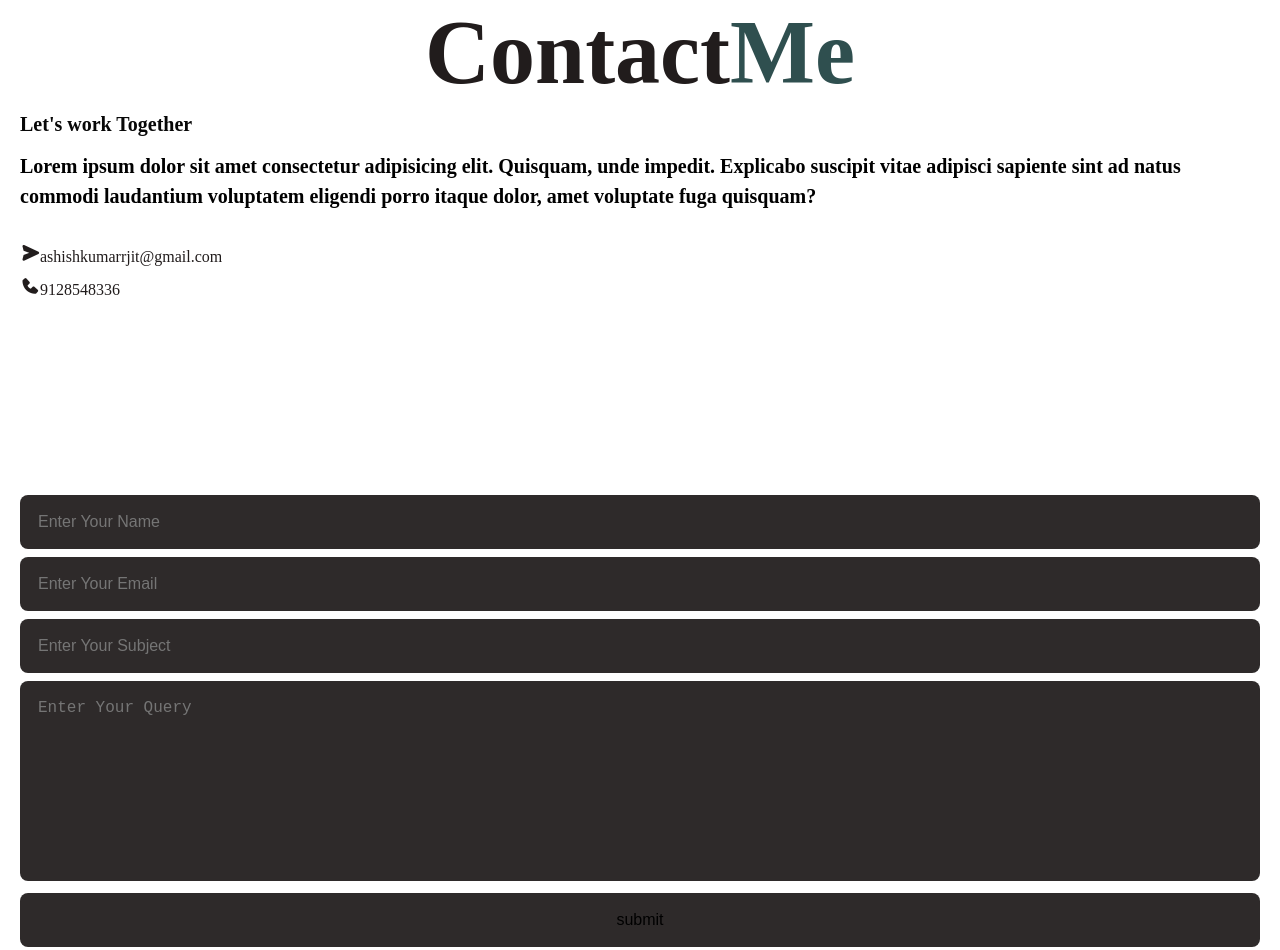
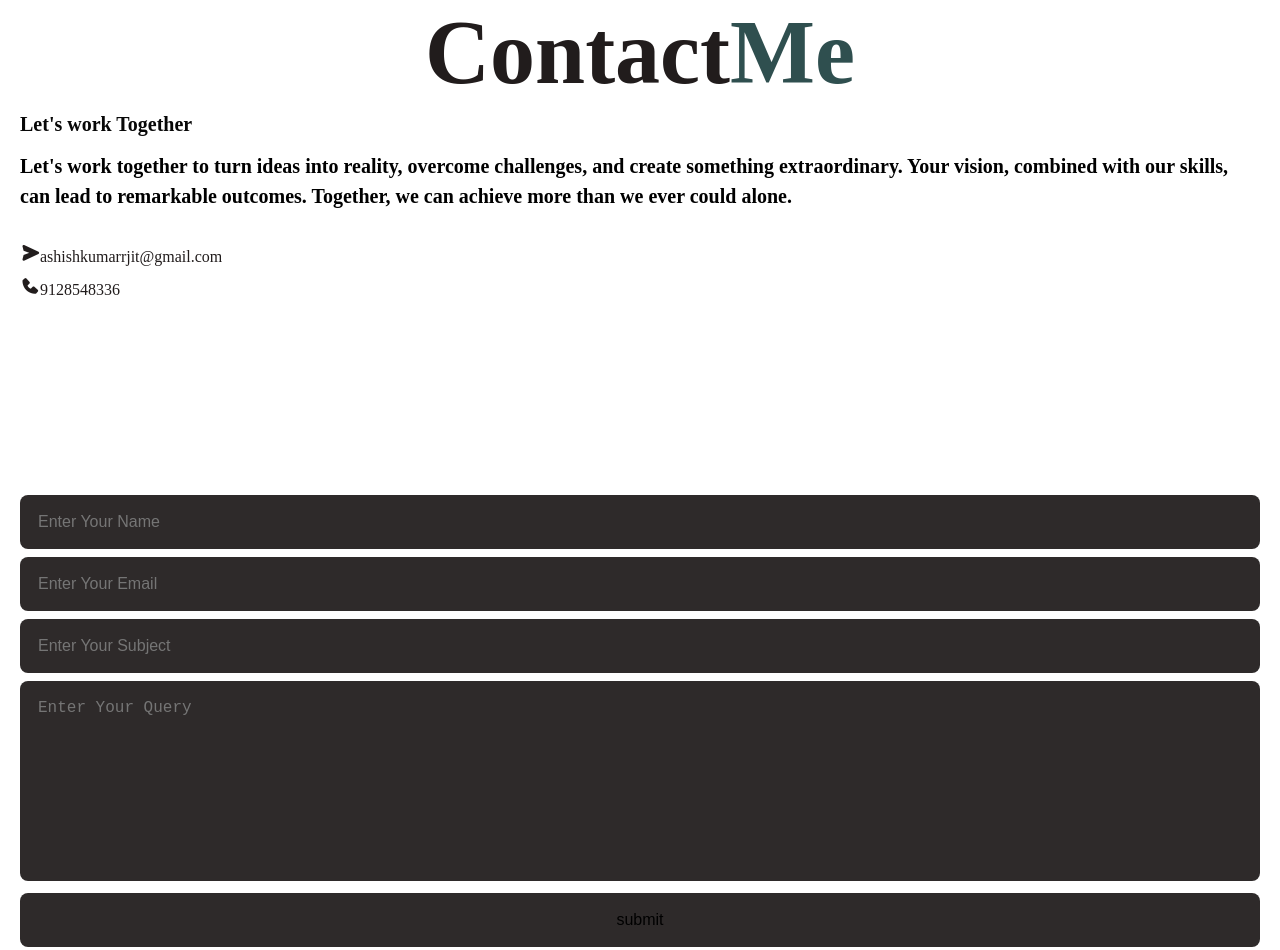
Before and after one commit to ashishkr017/portfolio, a plain HTML site: page index.html in a window 1280 px wide. Shown: the part 2370-3320 px from the top of the page. Drawn offline with nearby package versions, Linux system fonts and the light colour scheme.

Commit message:
Update index.html

```diff
--- a/index.html
+++ b/index.html
@@ -264,8 +264,9 @@
     <div class="contact-text">
         <h2>Contact<span>Me</span></h2>
         <h4>Let's work Together</h4>
-        <p>Lorem ipsum dolor sit amet consectetur adipisicing elit. Quisquam, unde impedit. Explicabo suscipit vitae adipisci sapiente sint ad natus commodi laudantium voluptatem
-            eligendi porro itaque dolor, amet voluptate fuga quisquam?</p>
+        <p class="parag">Let's work together to turn ideas into reality, overcome challenges, and create something extraordinary. Your vision,
+             combined with our skills, can lead to remarkable outcomes. Together, we can achieve more than we ever could alone.</p>
+
 
 
             <div class="contact-list">
```
